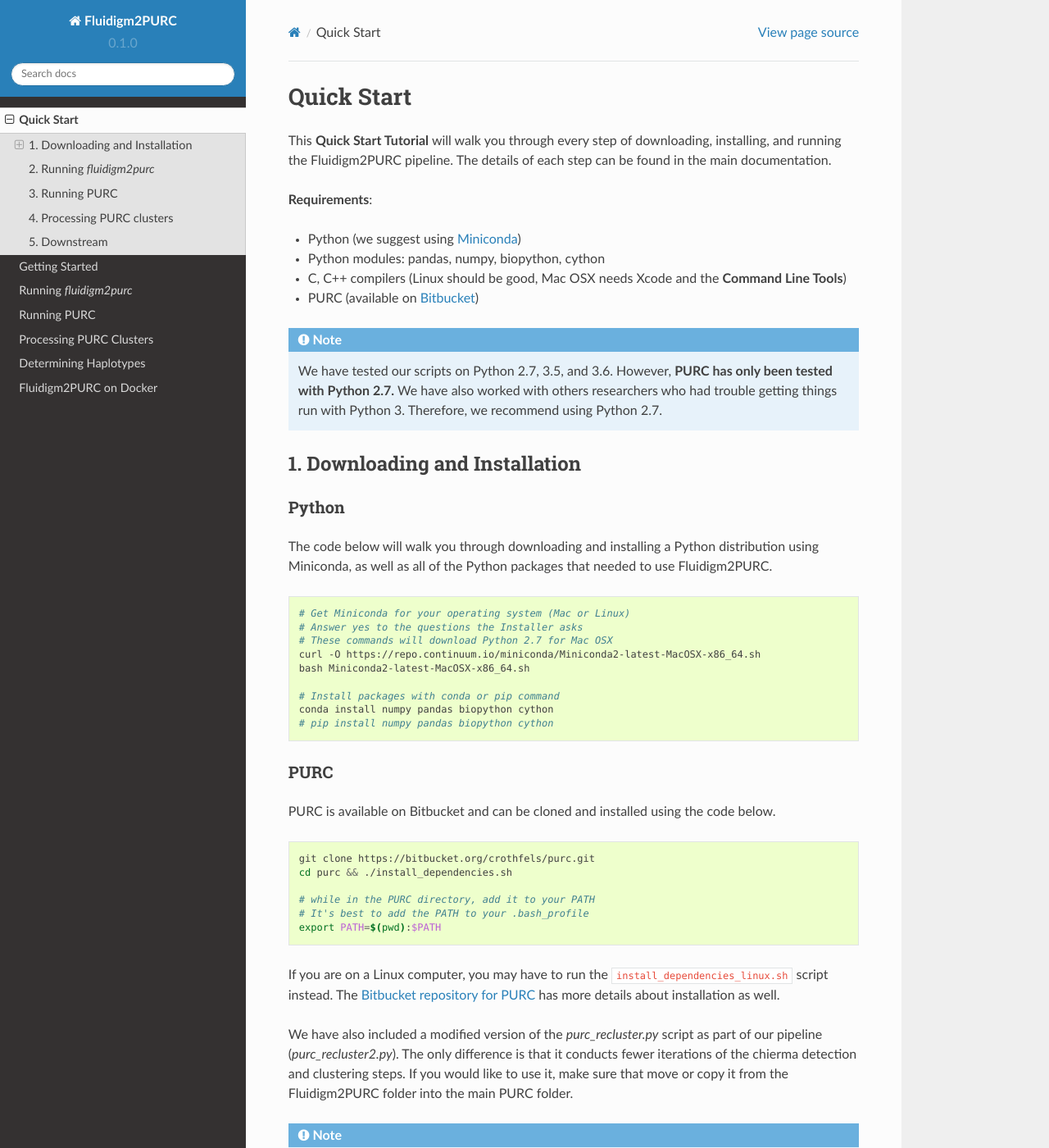
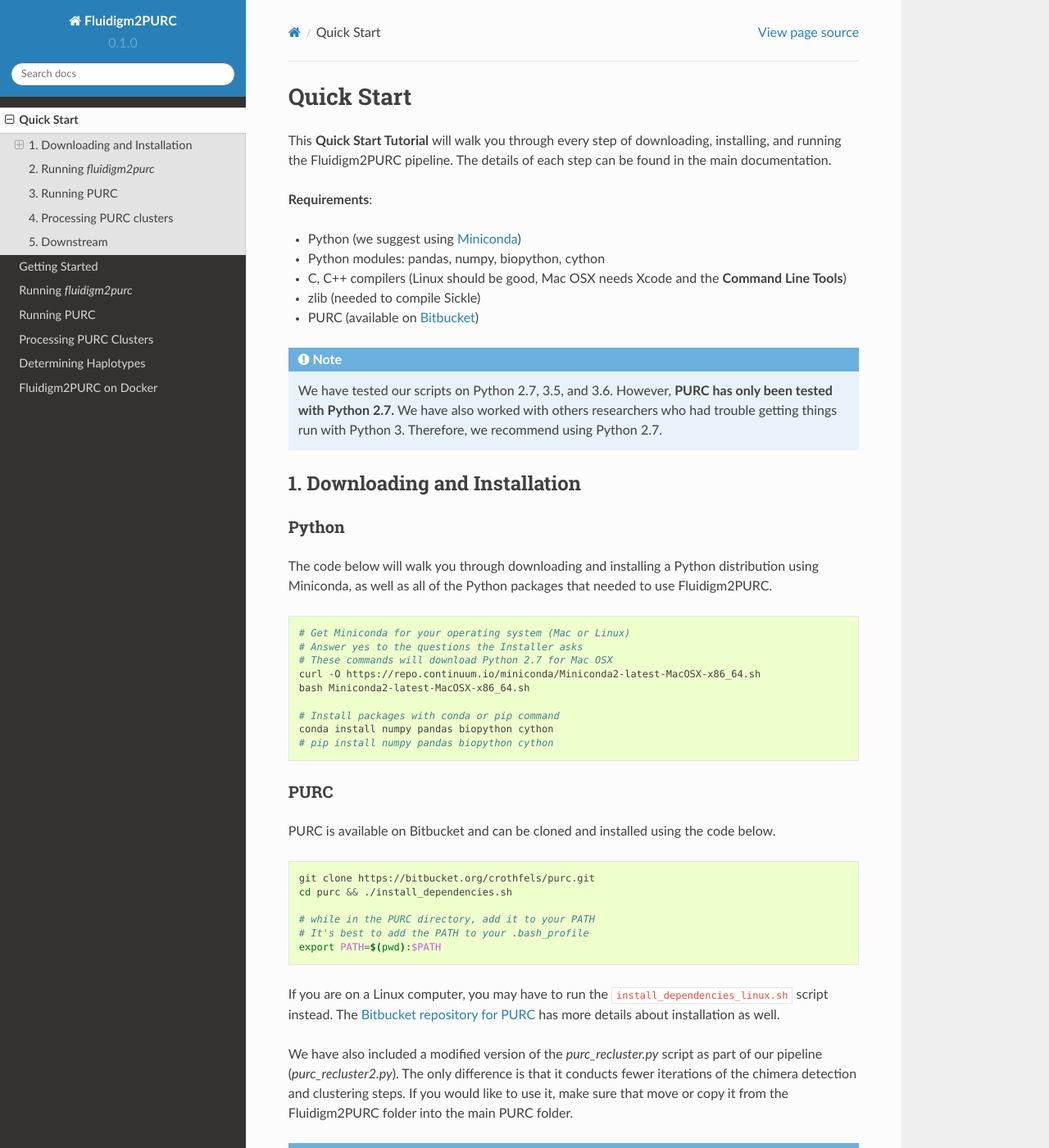
Before and after one commit to pblischak/fluidigm2purc, a Sphinx documentation site: the page built from docs/quick_start.rst, in a window 1280 px wide and 1400 px high. Shown: the whole window at 82% size. Built offline with Sphinx 7.4.7 and the Read the Docs theme 2.0.0, drawn with Linux system fonts in a browser that asks for light colours.

Commit message:
adding note about zlib

```diff
--- a/docs/getting_started.rst
+++ b/docs/getting_started.rst
@@ -15,6 +15,7 @@
    -  cython
 
 -  C, C++ compilers (Mac users need Xcode Command Line Tools)
+-  zlib (needed for Sickle)
 -  `PURC <https://bitbucket.org/crothfels/purc>`_
 
 Installation
--- a/docs/quick_start.rst
+++ b/docs/quick_start.rst
@@ -12,6 +12,7 @@
 - Python (we suggest using `Miniconda <https://conda.io/miniconda.html>`_)
 - Python modules: pandas, numpy, biopython, cython
 - C, C++ compilers (Linux should be good, Mac OSX needs Xcode and the **Command Line Tools**)
+- zlib (needed to compile Sickle)
 - PURC (available on `Bitbucket <https://bitbucket.org/crothfels/purc>`_)
 
 .. note::
@@ -61,7 +62,7 @@
 
 We have also included a modified version of the *purc_recluster.py* script as part of our
 pipeline (*purc_recluster2.py*). The only difference is that it conducts fewer iterations
-of the chierma detection and clustering steps. If you would like to use it, make sure that
+of the chimera detection and clustering steps. If you would like to use it, make sure that
 move or copy it from the Fluidigm2PURC folder into the main PURC folder.
 
 .. note::
```
Also changed, not shown: README.md (+1 -1 lines).
